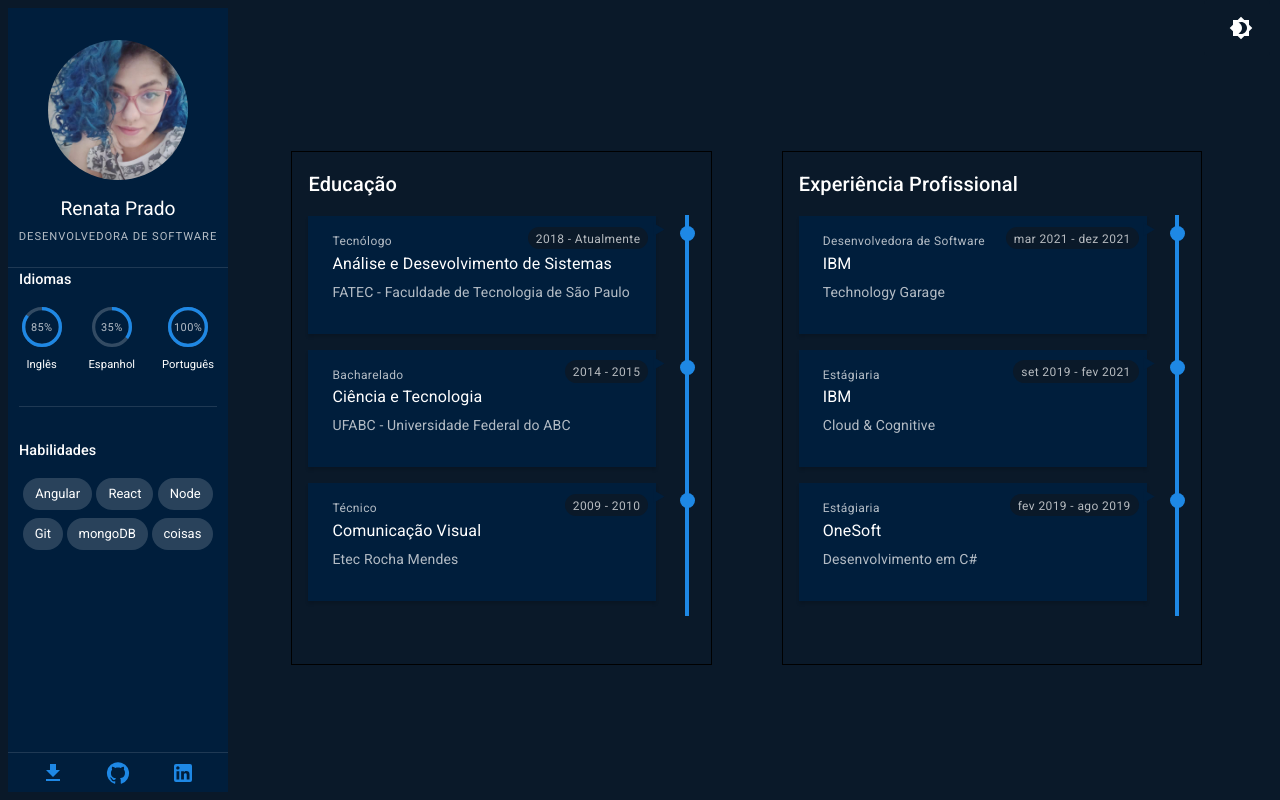
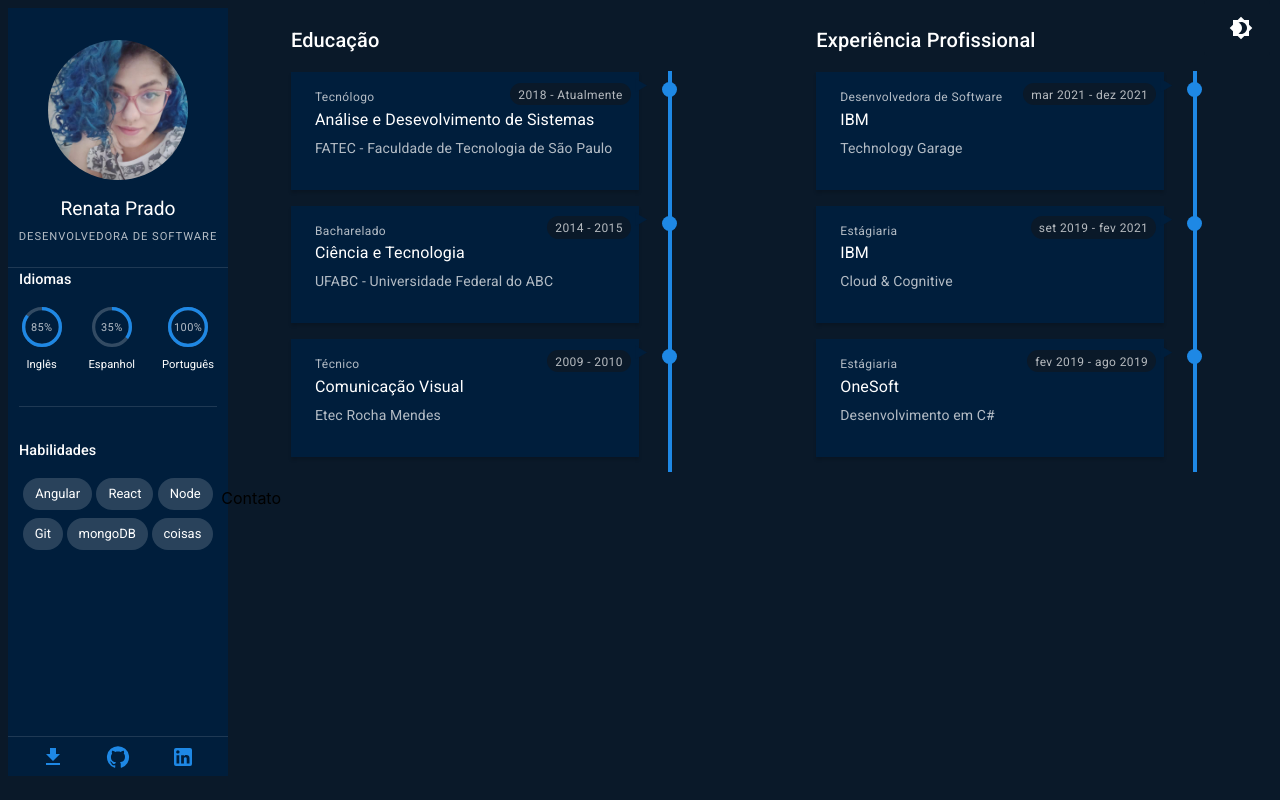
Before and after one commit to renataprado/resume, a React (Create React App) app: page / in a window 1280 px wide. Built offline with nearby package versions, Linux system fonts and the light colour scheme.

Commit message:
main grid

```diff
--- a/src/components/Timeline.js
+++ b/src/components/Timeline.js
@@ -6,7 +6,7 @@ function Timeline(props){
   const items = props.items;
 
   return (
-    <Box sx={{ p: 2, height: '60vh', mt: 2, border: 1 }} >
+    <Box sx={{ mt: 2}} >
       {!mobile ?
         (<Typography variant="h6" sx={{ color: "text.primary", mb: 2 }}>
           {props.title}
--- a/src/components/TimelineItem.js
+++ b/src/components/TimelineItem.js
@@ -11,7 +11,7 @@ function TimelineItem(props){
 
   if(active){
     return (
-      <div style={{ display: "flex", height: '100%', animation: 'fadein 0.25s'}} >
+      <Box sx={{ display: "flex", height: '100%', animation: 'fadein 0.25s'}} >
         <Box sx={styles.paper}>
           <div style={{ display: "flex", justifyContent: "space-between", alignItems: "center" }} >
             <Typography variant="caption" sx={{ color: "text.secondary", mb: 0 }}>
@@ -39,8 +39,7 @@ function TimelineItem(props){
             display: "flex",
             flexDirection: "column",
             alignItems: "center",
-            height: "100%",
-            mb: 0}}
+            height: "100%"}}
         >
           <Box sx={styles.circle} />
           <Box
@@ -52,7 +51,7 @@ function TimelineItem(props){
               animation: 'reveal 0.65s linear'}}
           />
         </Box>
-      </div>
+      </Box>
     );
   }
   return (<div></div>)
--- a/src/screens/Main.js
+++ b/src/screens/Main.js
@@ -30,14 +30,27 @@ function Main(props){
     <Box sx={{ p: 1, bgcolor: 'background.default'}}>
         <Grid container spacing={2} justifyContent="center">
           <Grid item sm={4} md={3} lg={2}>
-            <Box sx={{ bgcolor: 'background.paper', minWidth:  220, height: '98vh'  }}>
+            <Box sx={{ bgcolor: 'background.paper', minWidth:  220, height: '96vh'  }}>
               <Profile></Profile>
             </Box>
           </Grid>
-          <Grid item sm={8} md={9} lg={10}>
-            <Box sx={styles.gridContainer}>
-              <Timeline title="Educação" items={educationItems}></Timeline>
-              <Timeline title="Experiência Profissional" items={workexpItems}></Timeline>
+          <Grid item sm={8} md={9} lg={10} sx={{height: '96vh'}}>
+            <Box sx={{  height: '96vh', display: 'flex', overflow: 'auto'}}>
+              <Grid  container alignItems="center">
+                <Grid item sm={12} md={12} lg={6}>
+                  <Box sx={styles.centerBox}>
+                    <Timeline title="Educação" items={educationItems}></Timeline>
+                  </Box>
+                </Grid>
+                <Grid item sm={12} md={12} lg={6}>
+                  <Box  sx={styles.centerBox}>
+                    <Timeline title="Experiência Profissional" items={workexpItems}></Timeline>
+                  </Box>
+                </Grid>
+                <Grid item sm={12} md={12} lg={12}>
+                  <Box sx={{height: '36vh'}}>Contato</Box>
+                </Grid>
+              </Grid>
             </Box>
           </Grid>
         </Grid>
@@ -73,13 +86,10 @@ const styles = {
   none: {
     boxShadow: '0'
   },
-  gridContainer: {
-    height: '98vh',
-    display: 'flex',
-    justifyContent: 'space-evenly',
-    alignItems: 'center',
-    flexFlow: 'row wrap',
-    overflow: 'auto'
+  centerBox:{
+     display: "flex",
+     justifyContent:"center",
+     height: '60vh',
   }
 }
 
```
